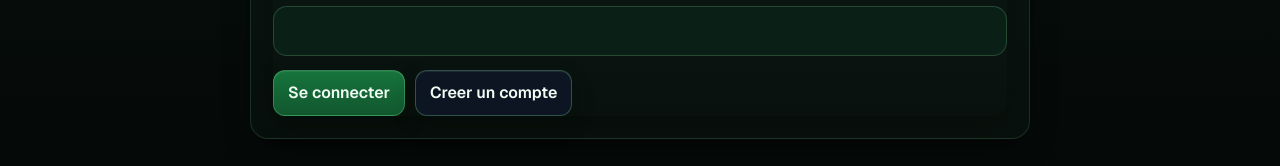
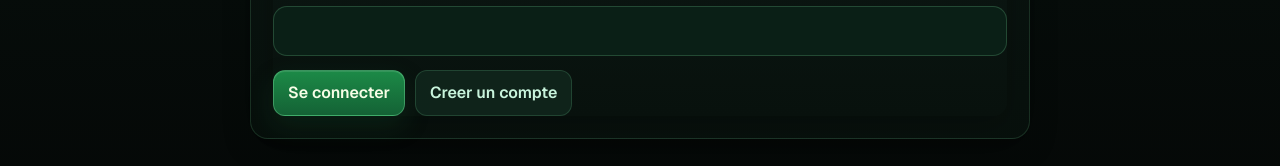
Before and after one commit to Gintaiji/taijilifeplan, a Next.js app: page /connexion in a window 1280 px wide. Shown: the part 682-848 px from the top of the page. Built offline with nearby package versions, Linux system fonts and the light colour scheme; no server answers.

Commit message:
Harmonisation des boutons et actions

```diff
--- a/app/components/TrajectoryReview.tsx
+++ b/app/components/TrajectoryReview.tsx
@@ -875,7 +875,7 @@ export default function TrajectoryReview() {
                 </span>
                 <button
                   type="button"
-                  className="control-button"
+                  className="control-button control-button-danger"
                   style={prefillButtonStyle}
                   onClick={() => handleDeleteTomorrowObjective(objective.id)}
                 >
--- a/app/connexion/page.module.css
+++ b/app/connexion/page.module.css
@@ -157,7 +157,10 @@
 }
 
 .secondaryButton {
-  background: rgba(15, 23, 42, 0.75);
+  border-color: rgba(134, 239, 172, 0.16);
+  background: var(--button-secondary-background);
+  color: var(--dashboard-text-secondary);
+  box-shadow: none;
 }
 
 .button:disabled,
--- a/app/globals.css
+++ b/app/globals.css
@@ -22,12 +22,20 @@
   --field-border: rgba(134, 239, 172, 0.2);
   --field-placeholder: #9eddb6;
   --field-focus: #86efac;
-  --control-button-background: linear-gradient(180deg, #16743b 0%, #12572f 100%);
-  --control-button-background-hover: linear-gradient(180deg, #1b8d47 0%, #156437 100%);
+  --control-button-background: rgba(18, 43, 31, 0.82);
+  --control-button-background-hover: rgba(25, 62, 43, 0.94);
   --control-button-background-active: linear-gradient(180deg, #21a957 0%, #16743b 100%);
   --control-button-foreground: #f0fdf4;
-  --control-button-border: rgba(134, 239, 172, 0.28);
+  --control-button-border: rgba(134, 239, 172, 0.18);
   --control-button-focus: #86efac;
+  --button-primary-background: linear-gradient(180deg, #1c8a47 0%, #146235 100%);
+  --button-primary-background-hover: linear-gradient(180deg, #22a857 0%, #17723d 100%);
+  --button-secondary-background: rgba(18, 43, 31, 0.74);
+  --button-secondary-background-hover: rgba(25, 62, 43, 0.92);
+  --button-danger-background: rgba(127, 29, 29, 0.34);
+  --button-danger-background-hover: rgba(153, 27, 27, 0.48);
+  --button-danger-border: rgba(248, 113, 113, 0.36);
+  --button-danger-foreground: #fecaca;
   --dashboard-card-background: #0c1814;
   --dashboard-card-background-soft: #10271d;
   --dashboard-card-border: var(--app-border);
@@ -150,14 +158,22 @@ input[type="radio"] {
 }
 
 .control-button {
+  display: inline-flex;
+  align-items: center;
+  justify-content: center;
+  min-height: 42px;
   max-width: 100%;
   background: var(--control-button-background);
   color: var(--control-button-foreground);
   border: 1px solid var(--control-button-border);
   border-radius: var(--app-radius-sm);
+  cursor: pointer;
+  font-weight: 650;
+  line-height: 1.2;
+  padding: 10px 14px;
   box-shadow:
-    inset 0 1px 0 rgba(255, 255, 255, 0.08),
-    0 8px 22px rgba(5, 14, 10, 0.24);
+    inset 0 1px 0 rgba(255, 255, 255, 0.05),
+    0 6px 16px rgba(5, 14, 10, 0.18);
   white-space: normal;
   transition:
     transform 0.18s ease,
@@ -168,11 +184,11 @@ input[type="radio"] {
 
 .control-button:hover {
   background: var(--control-button-background-hover);
-  border-color: rgba(187, 247, 208, 0.46);
+  border-color: rgba(187, 247, 208, 0.28);
   transform: translateY(-1px);
   box-shadow:
-    inset 0 1px 0 rgba(255, 255, 255, 0.1),
-    0 12px 28px rgba(20, 83, 45, 0.28);
+    inset 0 1px 0 rgba(255, 255, 255, 0.08),
+    0 10px 24px rgba(20, 83, 45, 0.22);
 }
 
 .control-button:focus {
@@ -193,6 +209,46 @@ input[type="radio"] {
   background: var(--control-button-background-active);
   color: var(--control-button-foreground);
   border: 1px solid var(--control-button-border);
+}
+
+.control-button-primary,
+button[type="submit"].control-button {
+  background: var(--button-primary-background);
+  border-color: rgba(134, 239, 172, 0.34);
+  color: #f7fee7;
+  box-shadow:
+    inset 0 1px 0 rgba(255, 255, 255, 0.1),
+    0 10px 24px rgba(20, 83, 45, 0.28);
+}
+
+.control-button-primary:hover,
+button[type="submit"].control-button:hover {
+  background: var(--button-primary-background-hover);
+  border-color: rgba(187, 247, 208, 0.5);
+}
+
+.control-button-secondary {
+  background: var(--button-secondary-background);
+  border-color: rgba(134, 239, 172, 0.16);
+  color: var(--dashboard-text-secondary);
+  box-shadow: none;
+}
+
+.control-button-secondary:hover {
+  background: var(--button-secondary-background-hover);
+  border-color: rgba(134, 239, 172, 0.26);
+}
+
+.control-button-danger {
+  background: var(--button-danger-background);
+  border-color: var(--button-danger-border);
+  color: var(--button-danger-foreground);
+  box-shadow: none;
+}
+
+.control-button-danger:hover {
+  background: var(--button-danger-background-hover);
+  border-color: rgba(252, 165, 165, 0.5);
 }
 
 form,
--- a/app/objectifs/page.tsx
+++ b/app/objectifs/page.tsx
@@ -662,7 +662,7 @@ export default function ObjectifsPage() {
                               <div style={actionsStyle}>
                                 <button
                                   type="button"
-                                  className="control-button"
+                                  className="control-button control-button-primary"
                                   style={buttonStyle}
                                   onClick={() => handleSaveEdit(goal.id)}
                                 >
@@ -722,7 +722,7 @@ export default function ObjectifsPage() {
 
                                   <button
                                     type="button"
-                                    className="control-button"
+                                    className="control-button control-button-danger"
                                     style={buttonStyle}
                                     onClick={() => handleDelete(goal.id)}
                                   >
@@ -820,7 +820,7 @@ export default function ObjectifsPage() {
 
                                         <button
                                           type="button"
-                                          className="control-button"
+                                          className="control-button control-button-danger"
                                           style={buttonStyle}
                                           onClick={() =>
                                             handleDeleteSubGoal(
--- a/app/page.tsx
+++ b/app/page.tsx
@@ -1055,7 +1055,7 @@ function DailyObjectivesCard({
 
                 <button
                   type="button"
-                  className={`control-button ${styles.button}`}
+                  className={`control-button control-button-danger ${styles.button}`}
                   onClick={() => handleDeletePriority(priority.id)}
                 >
                   Supprimer
--- a/app/parametres/page.module.css
+++ b/app/parametres/page.module.css
@@ -152,11 +152,16 @@
 .button,
 .dangerButton,
 .secondaryButton {
+  display: inline-flex;
+  align-items: center;
+  justify-content: center;
+  min-height: 42px;
   border-radius: 12px;
   padding: 10px 14px;
   cursor: pointer;
   font: inherit;
   font-weight: 600;
+  line-height: 1.2;
 }
 
 .button {
@@ -165,22 +170,24 @@
 
 .secondaryButton {
   border: 1px solid rgba(134, 239, 172, 0.28);
-  background: rgba(20, 83, 45, 0.28);
-  color: var(--dashboard-text-accent);
+  background: var(--button-secondary-background);
+  color: var(--dashboard-text-secondary);
+  box-shadow: none;
 }
 
 .secondaryButton:hover {
-  background: rgba(20, 83, 45, 0.42);
+  background: var(--button-secondary-background-hover);
 }
 
 .dangerButton {
-  border: 1px solid rgba(248, 113, 113, 0.6);
-  background: rgba(127, 29, 29, 0.72);
-  color: #fee2e2;
+  border: 1px solid var(--button-danger-border);
+  background: var(--button-danger-background);
+  color: var(--button-danger-foreground);
+  box-shadow: none;
 }
 
 .dangerButton:hover {
-  background: rgba(153, 27, 27, 0.86);
+  background: var(--button-danger-background-hover);
 }
 
 .hiddenFileInput {
--- a/app/planning/page.tsx
+++ b/app/planning/page.tsx
@@ -592,7 +592,7 @@ export default function PlanningPage() {
                               <div style={taskTextStyle}>
                                 <button
                                   type="button"
-                                  className="control-button"
+                                  className="control-button control-button-primary"
                                   style={deleteButtonStyle}
                                   onClick={() => handleSaveEdit(task.id)}
                                 >
@@ -669,7 +669,7 @@ export default function PlanningPage() {
 
                                 <button
                                   type="button"
-                                  className="control-button"
+                                  className="control-button control-button-danger"
                                   style={deleteButtonStyle}
                                   onClick={() => handleDelete(task.id)}
                                 >
```
Also changed, not shown: app/components/HabitsTracker.module.css (+10 -0 lines), app/page.module.css (+10 -3 lines).
